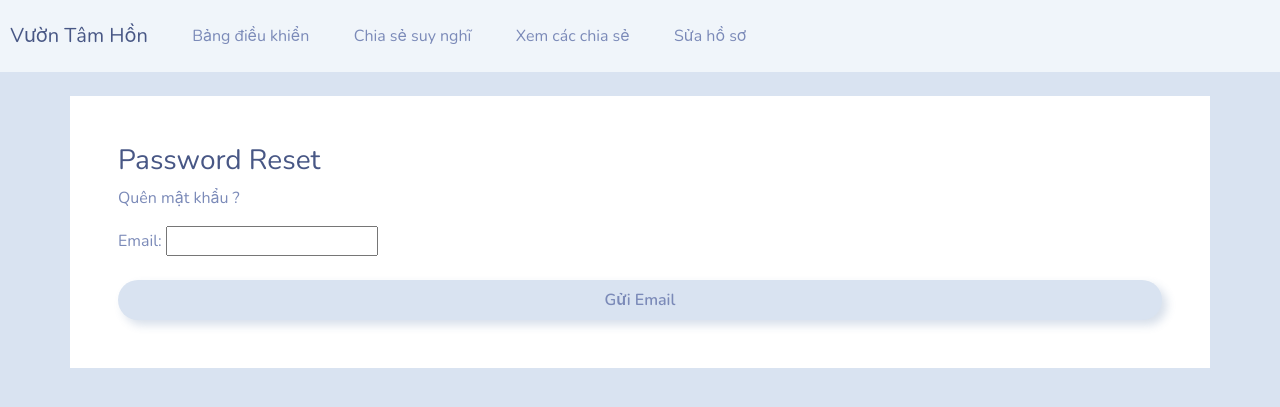
After one commit to trongnghia00/beginner-django, a Django app: page /password/reset in a window 1280 px wide. The commit adds this page. Shown: the top 407 px of the page. Run offline with Django 4.2, Linux system fonts and the light colour scheme.

Commit message:
46-reset-password

```diff
--- a/dev2/project02/mainapp/templates/mainapp/my-login.html
+++ b/dev2/project02/mainapp/templates/mainapp/my-login.html
@@ -24,9 +24,11 @@
         <form method="post">
             {% csrf_token %}
             {{ form.as_p }}
+            <a href="{% url "password_reset" %}">Quên mật khẩu ?</a>
             <br />
             <button class="btn btn-secondary w-100 btn-block p-2"  type="submit">Đăng nhập</button>
         </form>
+
     </div>
     <br />
 
--- /dev/null
+++ b/dev2/project02/mainapp/templates/mainapp/passwd-reset.html
@@ -0,0 +1,16 @@
+{% extends "mainapp/navbar.html" %}
+
+{% block title %}Reset Password{% endblock title %}
+
+{% block content %}
+    <div class="container bg-white shadow-md p-5 form-layout">
+        <h3>Password Reset</h3>
+        <p>Quên mật khẩu ?</p>
+        <form method="post">
+            {% csrf_token %}
+            {{ form }}
+            <br /><br />
+            <button class="btn btn-secondary w-100 btn-block p-2"  type="submit">Gửi Email</button>
+        </form>
+    </div>
+{% endblock content %}
--- a/dev2/project02/mainapp/urls.py
+++ b/dev2/project02/mainapp/urls.py
@@ -1,5 +1,7 @@
 from django.urls import path
 from . import views
+
+from django.contrib.auth import views as auth_views
 
 urlpatterns = [
     path('', views.homepage, name=''),
@@ -15,4 +17,10 @@ urlpatterns = [
 
     path('profile/update', views.update_profile, name='update-profile'),
     path('profile/delete', views.delete_account, name='delete-account'),
+
+    # Password management
+    path('password/reset', auth_views.PasswordResetView.as_view(template_name='mainapp/passwd-reset.html'), name='password_reset'),
+    path('password/reset/sent', auth_views.PasswordResetDoneView.as_view(template_name='mainapp/passwd-reset-sent.html'), name='password_reset_done'),
+    path('password/reset/<uidb64>/<token>', auth_views.PasswordResetConfirmView.as_view(template_name='mainapp/passwd-reset-form.html'), name='password_reset_confirm'),
+    path('password/reset/complete', auth_views.PasswordResetCompleteView.as_view(template_name='mainapp/passwd-reset-complete.html'), name='password_reset_complete'),
 ]
```
Also changed, not shown: dev2/project02/mainapp/templates/mainapp/passwd-reset-complete.html (added, +10 -0 lines), dev2/project02/mainapp/templates/mainapp/passwd-reset-form.html (added, +16 -0 lines), dev2/project02/mainapp/templates/mainapp/passwd-reset-sent.html (added, +10 -0 lines), dev2/project02/project02/settings.py (+12 -1 lines).
